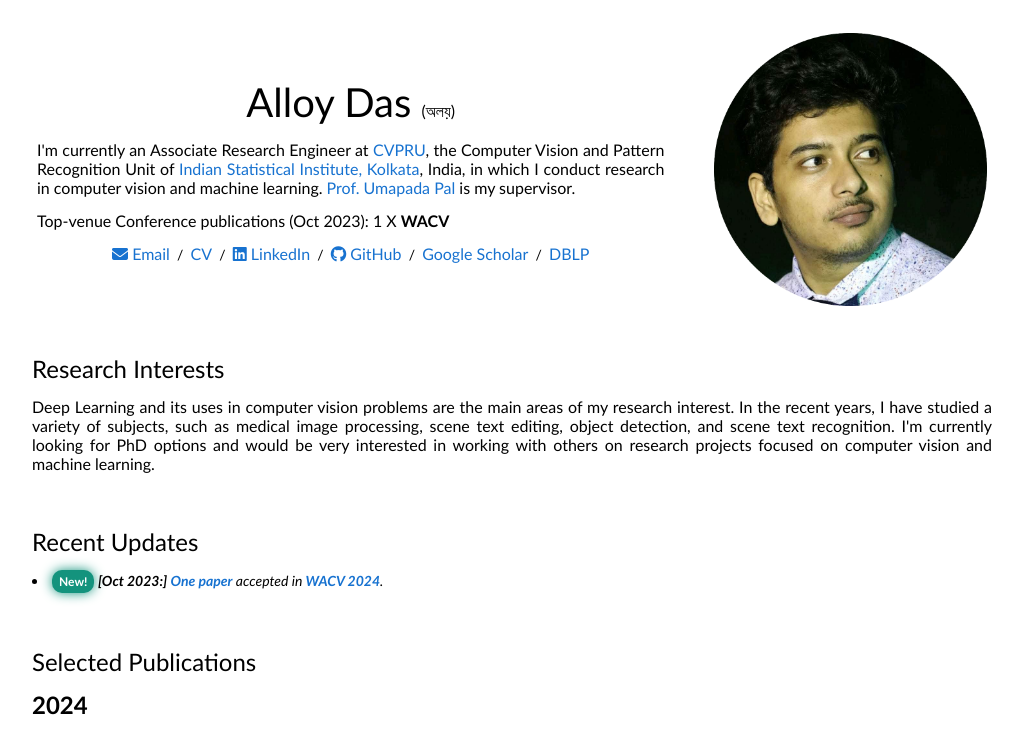
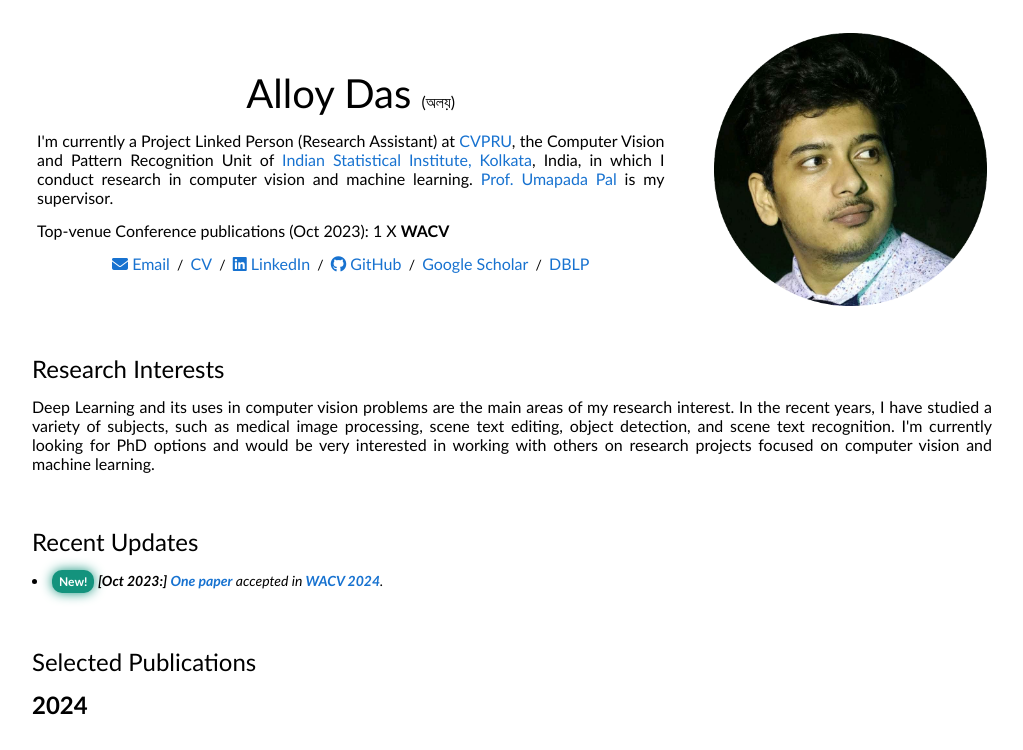
Before and after one commit to alloydas/allodas.github.io, a plain HTML site: page index.html in a window 1280 px wide. Shown: the top 750 px of the page, without its empty margins (128-1151 px from the left). Drawn offline with nearby package versions, Linux system fonts and the light colour scheme; some icons are missing.

Commit message:
Update index.html

```diff
--- a/index.html
+++ b/index.html
@@ -57,7 +57,7 @@
                               </p>
                               <p style="text-align:justify">
                                  <font size="3">
-                                 I'm currently an Associate Research Engineer at  <a href="https://cvpru.isical.ac.in/" target="_blank"> <font size="3">CVPRU</font></a>, the Computer Vision and Pattern Recognition Unit of <a href="https://www.isical.ac.in/" target=" _blank"> <font size="3">Indian Statistical Institute, Kolkata</font></a>, India, in which I conduct research in computer vision and machine learning. <a href="https://www.isical.ac.in/~umapada/"target="_blank"><font size="3"> Prof. Umapada Pal</font></a> is my supervisor.
+                                 I'm currently a Project Linked Person (Research Assistant) at  <a href="https://cvpru.isical.ac.in/" target="_blank"> <font size="3">CVPRU</font></a>, the Computer Vision and Pattern Recognition Unit of <a href="https://www.isical.ac.in/" target=" _blank"> <font size="3">Indian Statistical Institute, Kolkata</font></a>, India, in which I conduct research in computer vision and machine learning. <a href="https://www.isical.ac.in/~umapada/"target="_blank"><font size="3"> Prof. Umapada Pal</font></a> is my supervisor.
                                  </font>
                               </p>
                               <!-- <p align="justify">
```
